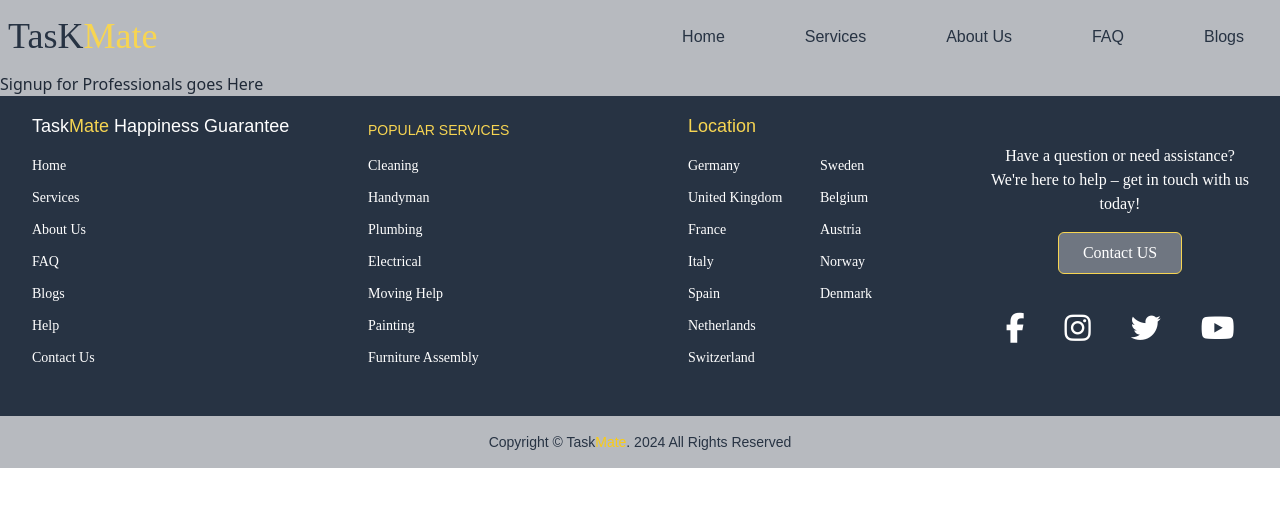
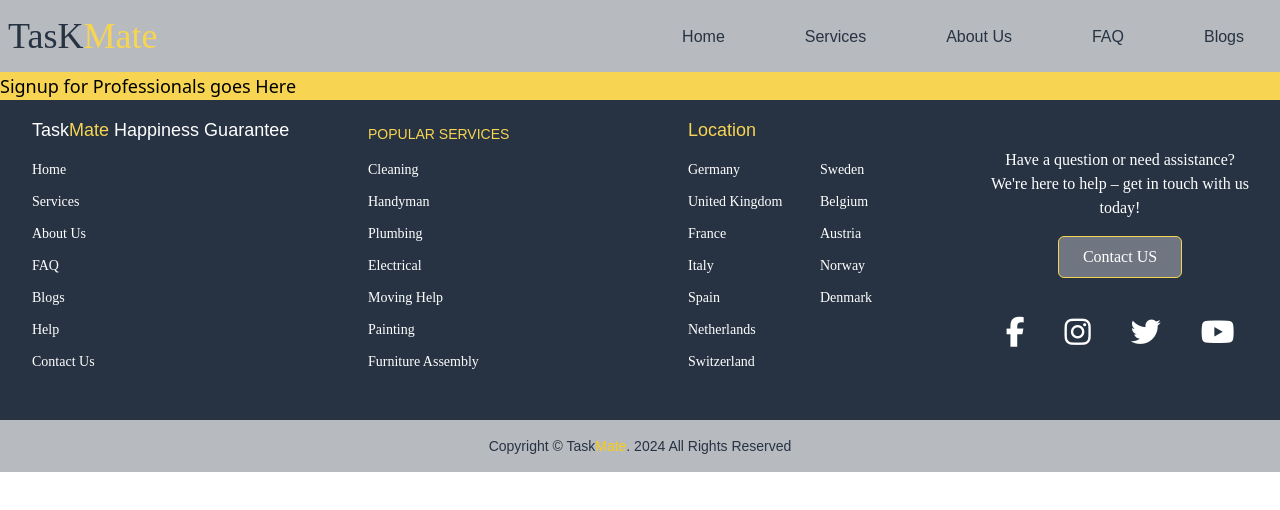
Before and after one commit to shreyathummar71/TaskMate_Frontend, a React (Vite) app: page /signupProf in a window 1280 px wide. Shown: the top 510 px of the page. Built offline with nearby package versions, Linux system fonts and the light colour scheme; a web font is replaced by a local one.

Commit message:
add background color to div

```diff
--- a/src/components/professional/SignupProf.jsx
+++ b/src/components/professional/SignupProf.jsx
@@ -1,8 +1,10 @@
 const SignupProf = () => {
   return (
     <>
-      <div className="bg-tertiary">
-        <h2>Signup for Professionals goes Here</h2>{" "}
+      <div className="bg-secondary">
+        <h2 className="text-black text-lg">
+          Signup for Professionals goes Here
+        </h2>{" "}
       </div>
     </>
   );
```
